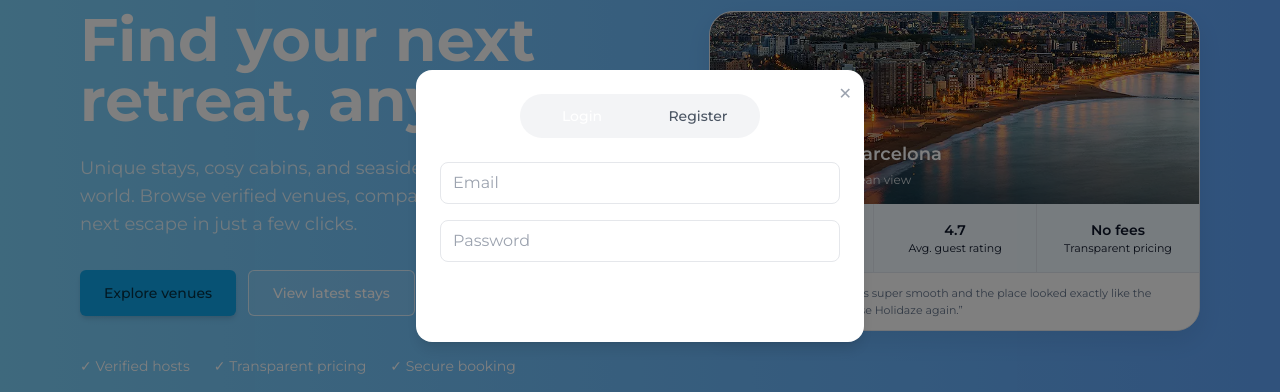
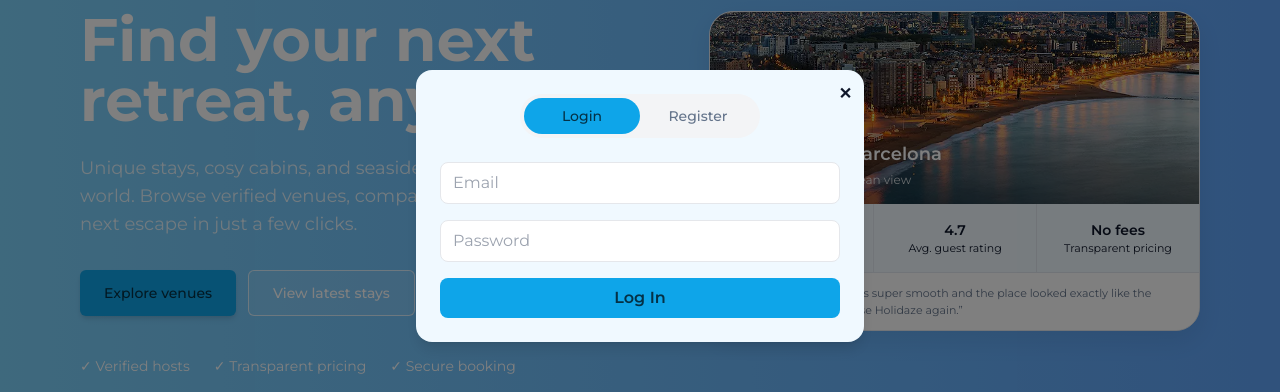
Before and after one commit to Arkuradev/scandinavian-retreats, a React (Vite) app: page / in a window 1280 px wide. Both pictures are taken after a click on the button "Open login/register". Shown: the part 194-586 px from the top of the page. Built offline with nearby package versions, Linux system fonts and the light colour scheme; no server answers.

Commit message:
Fixed color issues in Loginform/Registerform and AuthModal

```diff
--- a/src/components/AuthModal.tsx
+++ b/src/components/AuthModal.tsx
@@ -34,7 +34,7 @@ export default function AuthModal({ onClose }: { onClose: () => void }) {
       }`}
     >
       <div
-        className={`bg-white rounded-2xl w-full max-w-md p-6 shadow-lg relative transform transition-all duration-300 ease-out ${
+        className={`bg-hz-surface-soft rounded-2xl w-full max-w-md p-6 shadow-lg relative transform transition-all duration-300 ease-out ${
           visible
             ? "translate-y-0 opacity-100 scale-100"
             : "translate-y-8 opacity-0 scale-95"
@@ -43,7 +43,7 @@ export default function AuthModal({ onClose }: { onClose: () => void }) {
       >
         <button
           onClick={handleClose}
-          className="absolute top-3 right-3 text-gray-400 hover:text-gray-600"
+          className="absolute top-3 right-3 font-bold text-hz-text hover:text-hz-accent"
         >
           ✕
         </button>
@@ -51,15 +51,15 @@ export default function AuthModal({ onClose }: { onClose: () => void }) {
         <div className="flex justify-center mb-6">
           <div className="relative flex bg-gray-100 rounded-full p-1 w-60">
             <div
-              className={`absolute top-1 bottom-1 w-[calc(50%-0.25rem)] rounded-full bg-primary transition-transform duration-300 ease-in-out ${
+              className={`absolute top-1 bottom-1 w-[calc(50%-0.25rem)] rounded-full bg-hz-primary transition-transform duration-300 ease-in-out ${
                 isLogin ? "translate-x-0" : "translate-x-full"
               }`}
             ></div>
 
             <button
               onClick={() => setIsLogin(true)}
-              className={`relative z-10 flex-1 py-2 text-sm font-medium transition-colors ${
-                isLogin ? "text-white" : "text-gray-600"
+              className={`relative  z-10 flex-1 py-2 text-sm font-medium transition-colors ${
+                isLogin ? "text-black/70" : "text-hz-muted"
               }`}
             >
               Login
@@ -68,7 +68,7 @@ export default function AuthModal({ onClose }: { onClose: () => void }) {
             <button
               onClick={() => setIsLogin(false)}
               className={`relative z-10 flex-1 py-2 text-sm font-medium transition-colors ${
-                !isLogin ? "text-white" : "text-gray-600"
+                !isLogin ? "text-black/70" : "text-hz-muted"
               }`}
             >
               Register
--- a/src/components/LoginForm.tsx
+++ b/src/components/LoginForm.tsx
@@ -94,7 +94,8 @@ export default function LoginForm({ onSuccess }: { onSuccess?: () => void }) {
       )}
       <button
         type="submit"
-        className="w-full bg-primary text-white py-2 rounded-lg hover:bg-primary/90 transition"
+        className="w-full bg-hz-primary text-black/70 font-semibold py-2 rounded-lg hover:border hover:border-hz-primary
+         hover:bg-hz-primary-soft transition"
         disabled={!email || !password || loading}
       >
         Log In
--- a/src/components/RegisterForm.tsx
+++ b/src/components/RegisterForm.tsx
@@ -122,7 +122,7 @@ export default function RegisterForm({
         />
         <span
           className={`inline-flex h-6 w-11 items-center rounded-full p-0.5 transition ${
-            venueManager ? "bg-primary" : "bg-gray-300"
+            venueManager ? "bg-hz-primary" : "bg-gray-300"
           }`}
         >
           <span
@@ -131,11 +131,11 @@ export default function RegisterForm({
             }`}
           />
         </span>
-        <span className="text-sm">Venue Manager</span>
+        <span className="text-sm">Register as Venue Manager</span>
       </label>
       <button
         type="submit"
-        className="w-full bg-primary text-white py-2 rounded-lg hover:bg-primary/90 transition"
+        className="w-full bg-hz-primary text-black/70 font-semibold py-2 rounded-lg hover:border hover:border-hz-primary hover:bg-hz-primary-soft transition"
         disabled={!name || !email || !password || loading}
       >
         {loading ? "Registering..." : "Register"}
```
